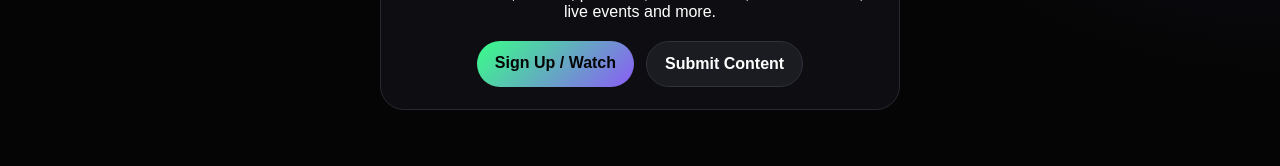
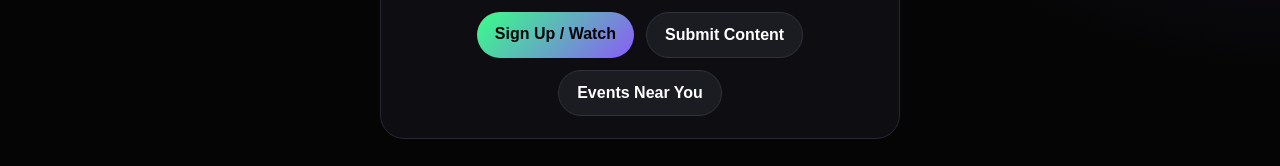
Before and after one commit to luchibagz-prog/utv-network-app, a Next.js app: page / in a window 1280 px wide. Shown: the part 456-622 px from the top of the page. Built offline with nearby package versions, Linux system fonts and the light colour scheme.

Commit message:
Add homepage events button

```diff
--- a/app/page.tsx
+++ b/app/page.tsx
@@ -54,6 +54,9 @@ objectFit: "contain",
           <Link href="/creator" className="btn secondary">
             Submit Content
           </Link>
+          <Link href="/events" className="btn secondary">
+  Events Near You
+</Link>
         </div>
       </section>
     </main>
```
